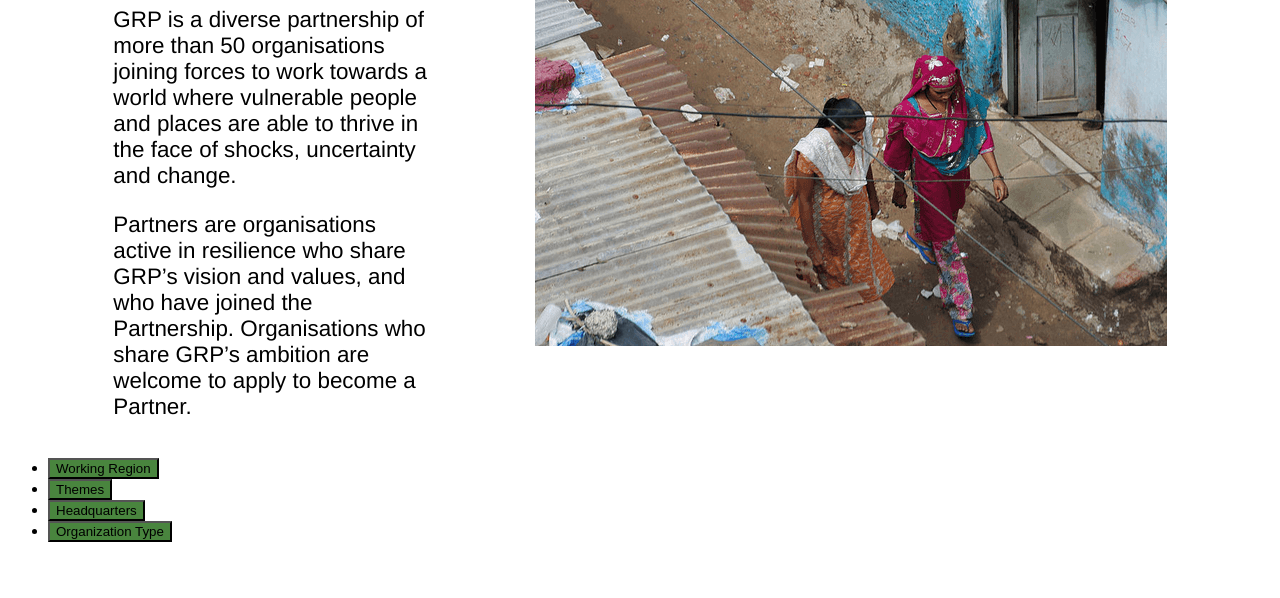
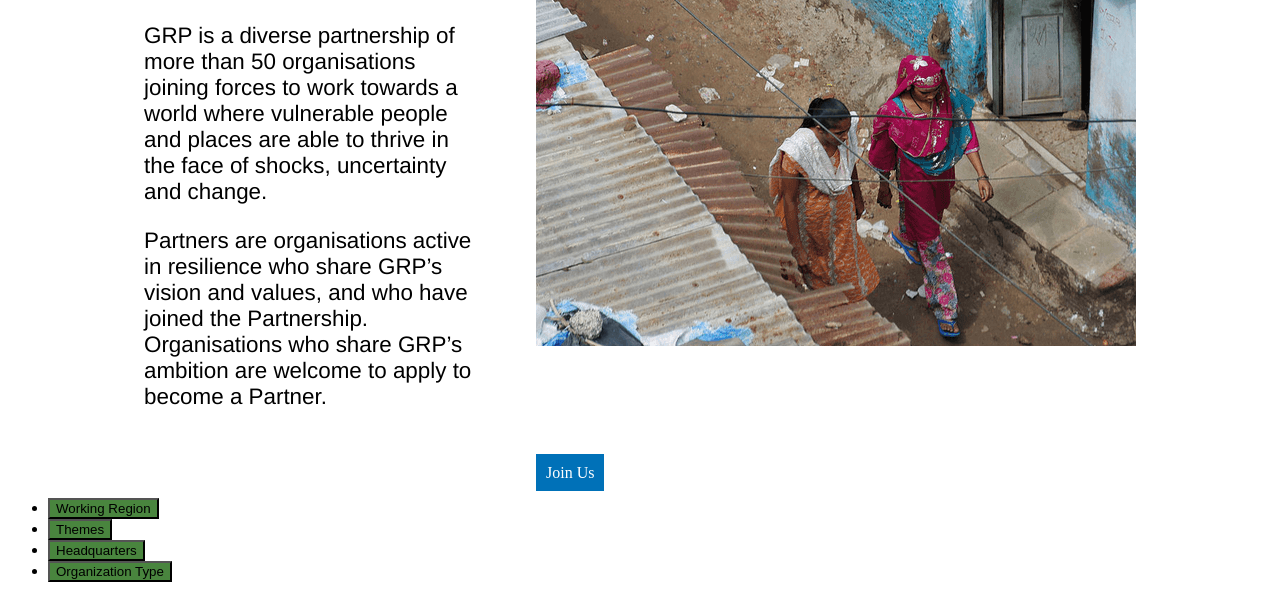
Before and after one commit to johanwennerstrom-joj/grp-partner-page, a Gatsby site: page / in a window 1280 px wide. Shown: the part 204-802 px from the top of the page. Built offline with nearby package versions, Linux system fonts and the light colour scheme; Gatsby itself is replaced by a stand-in of ours; a web font is replaced by a local one.

Commit message:
[refs #00000] update main header
fixed the core spacing of header in widescreen.

the "join us" link is sitting in the right place now.

also updated the button component so that it is more flexible in regards to adding classNames and routes

```diff
--- a/gatsby-config.js
+++ b/gatsby-config.js
@@ -16,7 +16,12 @@ module.exports = {
     },
     `gatsby-transformer-sharp`,
     `gatsby-plugin-sharp`,
-    `gatsby-plugin-sass`,
+    {
+      resolve: `gatsby-plugin-sass`,
+      options: {
+        implementation: require("sass"),
+      },
+    },
     {
       resolve: `gatsby-plugin-manifest`,
       options: {
--- a/package.json
+++ b/package.json
@@ -21,7 +21,8 @@
     "react-helmet": "^6.0.0"
   },
   "devDependencies": {
-    "prettier": "2.0.4"
+    "prettier": "2.0.4",
+    "sass": "^1.26.5"
   },
   "keywords": [
     "gatsby"
--- a/src/components/Button/index.js
+++ b/src/components/Button/index.js
@@ -1,5 +1,5 @@
 import React from "react"
-// import { Link } from "gatsby"
+import { Link } from "gatsby"
 
 // Css import
 import "./index.scss"
@@ -8,11 +8,9 @@ const Button = props => {
   // Added a onClick as a prop that will take the prop "clicked" when rendered. This is so we can put the logic for this in index.js instead of here
   //<button onClick={props.clicked}>Become a partner</button>
   return (
-    <button> Join Us </button>
-
-    // <Link to="/joinus">
-    //   <button>Become a partner</button>
-    // </Link>
+    <Link className={props.className} to={props.route}>
+      {props.text}
+    </Link>
   )
 }
 
--- a/src/components/Header/index.js
+++ b/src/components/Header/index.js
@@ -28,8 +28,9 @@ const Header = props => {
           alt=" "
         />
       </div>
-
-      <Button className="header__button" />
+      <div className="header__button--wrapper">
+        <Button className="header__button" route="/joinus" text="Join Us" />
+      </div>
     </header>
   )
 }
--- a/src/components/Header/index.scss
+++ b/src/components/Header/index.scss
@@ -1,9 +1,11 @@
-@import "src/global/typography";
+@use "../../global/typography";
+@use "../../global/variables";
 
 .header__main {
   display: grid;
-  grid-template-columns: repeat(12, 1fr);
-  grid-template-rows: min-content max-content max-content max-content min-content;
+  grid-template-columns: 1fr 15vw 1fr 2rem 5fr 1fr;
+  grid-template-rows: min-content max-content 2 rem 2rem;
+  gap: 1rem;
 }
 
 .header__title {
@@ -18,13 +20,13 @@
 }
 
 .header__copy-wrapper {
-  grid-column: 2 / 5;
+  grid-column: 2 / span 2;
   grid-row: 2;
 }
 
 .header__image_wrapper {
-  grid-column: 6 / -2;
-  grid-row: 1 / -2;
+  grid-column: 5/-2;
+  grid-row: 1/3;
 }
 
 .header__image {
@@ -33,6 +35,15 @@
   object-fit: cover;
 }
 
+.header__button--wrapper {
+  grid-row: 4;
+  grid-column: 5;
+}
 .header__button {
-  grid-row: 5;
+  text-decoration: none;
+  text-align: center;
+  color: variables.$plainWhite;
+  background-color: variables.$oceanBlue;
+  padding: 10px;
+  width: 75px;
 }
```
Also changed, not shown: 1 other file.
